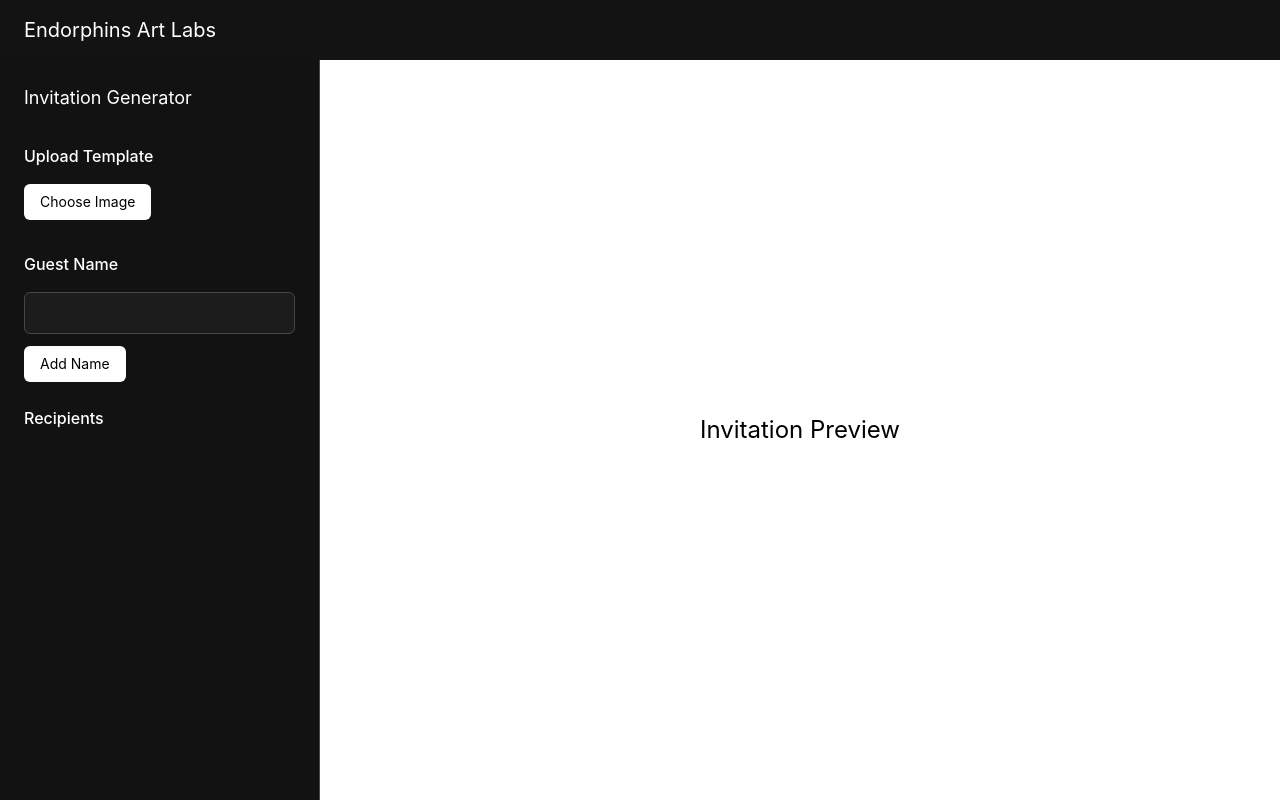
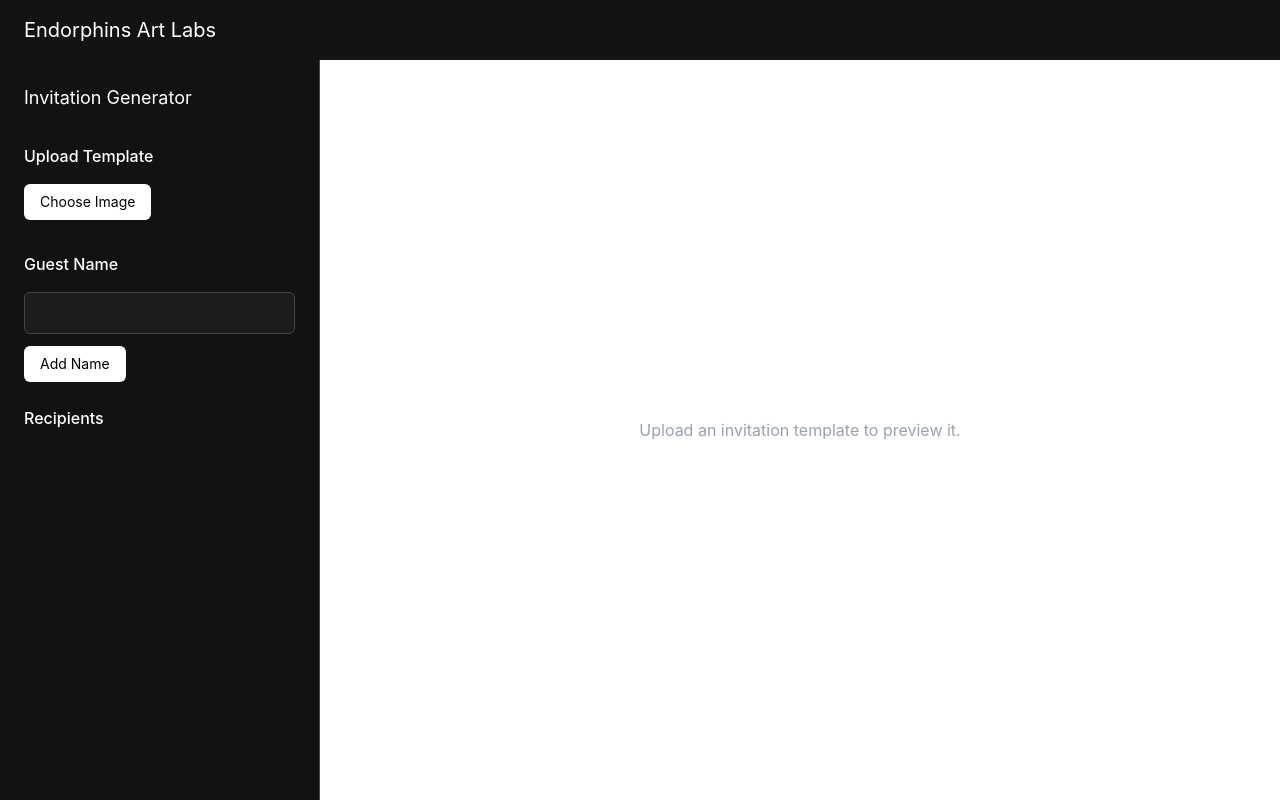
Before and after one commit to linaghazy/Invitation-Generator-React, a React (Vite) app: page / in a window 1280 px wide. Built offline with nearby package versions, Linux system fonts and the light colour scheme.

Commit message:
Connect template upload to preview

```diff
--- a/src/App.jsx
+++ b/src/App.jsx
@@ -1,15 +1,21 @@
+import { useState } from "react";
 import TopBar from "./components/TopBar";
-import Sidebar from "./components/SideBar";
+import SideBar from "./components/SideBar";
 import InvitationPreview from "./components/InvitationPreview";
 
 function App() {
+
+  const [template, setTemplate] = useState(null);
+
   return (
     <div className="min-h-screen bg-white">
       <TopBar />
 
       <div className="flex min-h-[calc(100vh-60px)]">
-        <Sidebar />
-        <InvitationPreview />
+        <SideBar
+        setTemplate={setTemplate}
+        />
+        <InvitationPreview template={template} />
       </div>
     </div>
   );
--- a/src/components/InvitationPreview.jsx
+++ b/src/components/InvitationPreview.jsx
@@ -1,8 +1,18 @@
-function InvitationPreview() {
+function InvitationPreview({ template }) {
   return (
-    <main className="flex-1 p-10 flex items-center justify-center">
-      <h2 className="text-2xl">
-        Invitation Preview</h2>
+    <main className="flex flex-1 items-center justify-center bg-white p-10">
+     {template ? (
+        <img
+        src={template}
+        alt="Invitation preview"
+        className="max-h-[80vh] max-w-full object-contain"
+        />
+     ) : (
+        <p className="text-gray-400">
+            Upload an invitation template to preview it.
+        </p>
+     )}
+
     </main>
   );
 }
--- a/src/components/SideBar.jsx
+++ b/src/components/SideBar.jsx
@@ -4,14 +4,14 @@ import NameInput from "./NameInput";
 
 
 
-function Sidebar() {
+function Sidebar({ setTemplate }) {
   return (
     <aside className="w-80 min-h-full bg-[#121212] p-6 text-white border-r border-[#444748]">
       <h2 className="text-lg">
         Invitation Generator
       </h2>
 
-      <TemplateUpload />
+      <TemplateUpload setTemplate={setTemplate} />
 
       <NameInput />
     </aside>
--- a/src/components/TemplateUpload.jsx
+++ b/src/components/TemplateUpload.jsx
@@ -1,7 +1,4 @@
-import { useState } from "react";
-
-function TemplateUpload() {
-    const[template, setTemplate] = useState(null);
+function TemplateUpload({ setTemplate }) {
 
     const handleTemplateUpload = (event) => {
         const file = event.target.files[0];
@@ -31,14 +28,6 @@ function TemplateUpload() {
         onChange={handleTemplateUpload}
         className="hidden"
       />
-
-      {template && (
-        <img
-          src={template}
-          alt="Invitation template"
-          className="mt-5 w-full rounded-md object-contain"
-        />
-      )}
     </div>
   );
 }
```
